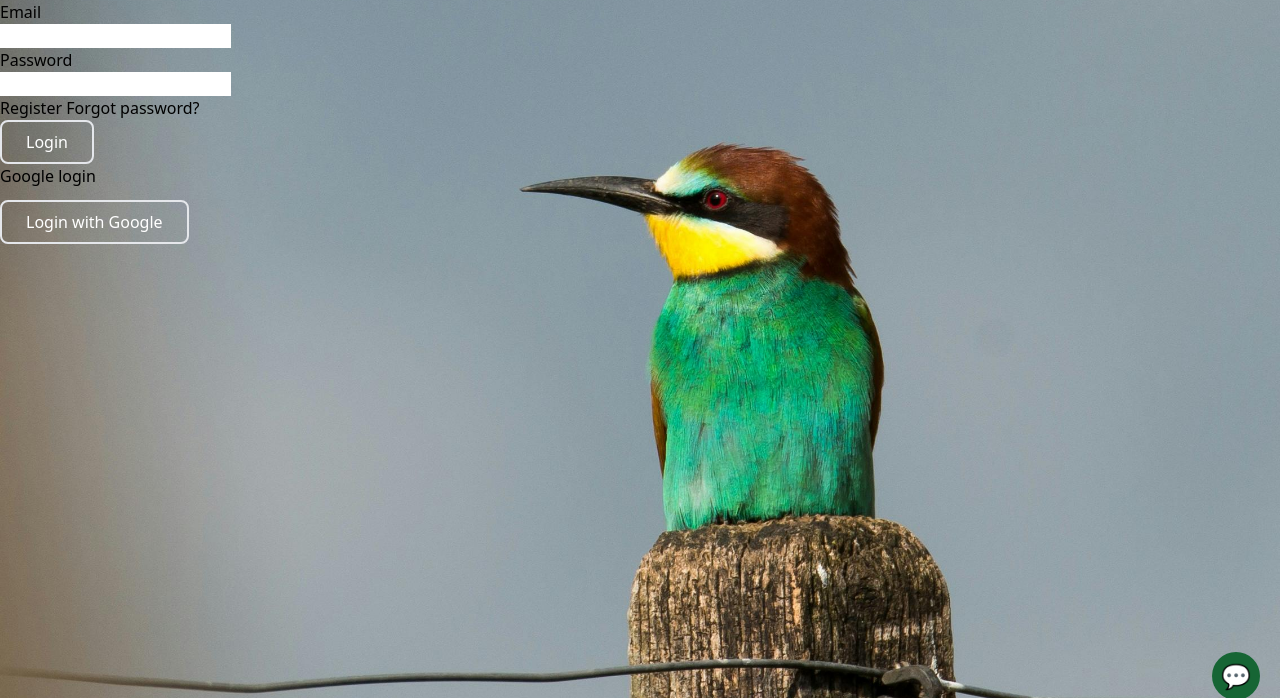
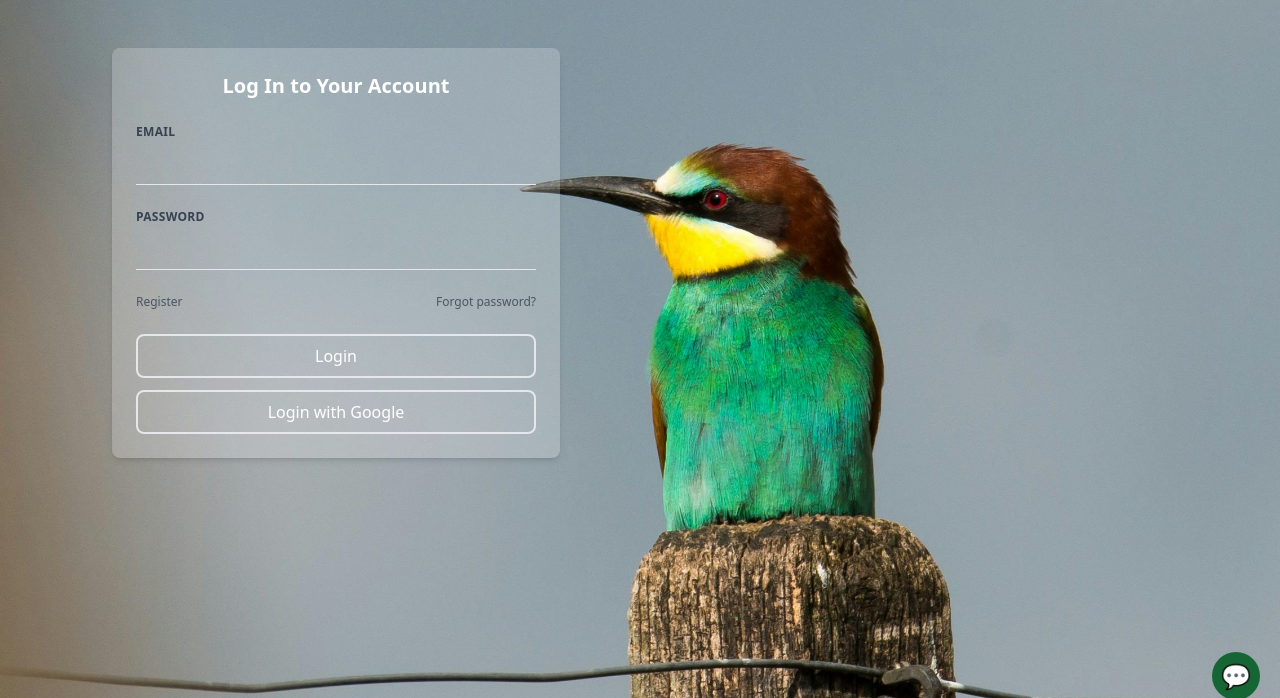
Before and after one commit to Korniev/AImageStore, a Django app: page /en/auth/login/ in a window 1280 px wide; the page is wider, and only the part inside the window is pictured. Shown: the part 80-778 px from the top of that part. Run offline with Django 5.2, Linux system fonts and the light colour scheme; style sheets or scripts are compiled from the project's sources; some libraries are stand-ins or nearby versions.

Commit message:
added log in form

```diff
--- a/aimagestore/accounts/templates/accounts/login.html
+++ b/aimagestore/accounts/templates/accounts/login.html
@@ -10,44 +10,59 @@
 {% endblock %}
 
 {% block content %}
-<form class="form-login" method="post">
+<div class="absolute top-[8rem] left-[7rem] transform w-full">
+    <form class="form-login max-w-md bg-white/20 shadow-md rounded-lg p-6" method="post">
+        {% csrf_token %}
 
-    {% csrf_token %}
-    <div class="form-area">
-        <p class="data-name">{% trans "Email" %}</p>
-        {{ form.email }}
+        <h2 class="text-xl text-white font-extrabold text-center mb-6">{% trans "Log In to Your Account" %}</h2>
+
+        <div class="form-area mb-6">
+            <label for="email" class="block uppercase tracking-wide text-gray-700 text-xs font-bold mb-2">
+                {% trans "Email" %}
+            </label>
+            <input type="email" name="email"
+                   class="appearance-none block w-full bg-transparent border-b border-white-900 text-gray-700 focus:outline-none focus:border-white py-2 px-4 leading-tight">
             {% if form.errors.email %}
-        <p class="error-message">{{ form.errors.email }}</p>
-        {% endif %}
-    </div>
-    <div class="form-area">
-        <p class="data-name">{% trans "Password" %}</p>
-        {{ form.password }}
-        {% if form.errors.password %}
-        <p class="error-message">{{ form.errors.password }}</p>
+            <p class="error-message text-red-500 text-xs italic">{{ form.errors.email }}</p>
             {% endif %}
         </div>
 
-    <div class="other-options">
-        <a class="login__link" href="{% url 'accounts:register' %}">{% trans "Register" %}</a>
-        <a class="login__link" href="{% url 'accounts:email' %}">{% trans "Forgot password?" %}</a>
+        <div class="form-area mb-6">
+            <label for="password" class="block uppercase tracking-wide text-gray-700 text-xs font-bold mb-2">
+                {% trans "Password" %}
+            </label>
+            <input type="password" name="password"
+                   class="appearance-none block w-full bg-transparent border-b border-white-900 text-gray-700 focus:outline-none focus:border-white py-2 px-4 leading-tight">
+            {% if form.errors.password %}
+            <p class="error-message text-red-500 text-xs italic">{{ form.errors.password }}</p>
+            {% endif %}
+        </div>
+
+        <div class="other-options mb-6 flex justify-between">
+            <a class="login__link text-xs text-gray-600 hover:underline" href="{% url 'accounts:register' %}">{% trans "Register" %}</a>
+            <a class="login__link text-xs text-gray-600 hover:underline" href="{% url 'accounts:email' %}">{% trans "Forgot password?" %}</a>
         </div>
 
         {% if form.errors and form.non_field_errors %}
-    <p>{{form.non_field_errors}}</p>
+        <p class="text-red-500 text-xs italic">{{form.non_field_errors}}</p>
         {% endif %}
 
         {% if messages %}
         {% for message in messages %}
-    <p>{{ message }}</p>
+        <p class="text-green-500 text-xs italic">{{ message }}</p>
         {% endfor %}
         {% endif %}
-    <button class="text-white btn-custom px-6 py-2 rounded-lg hover:border-white border-2 transition duration-300" type="submit">{% trans "Login" %}</button>
+
+        <button class="text-white btn-custom w-full px-6 py-2 rounded-lg hover:border-white border-2 transition duration-300"
+                type="submit">
+            {% trans "Login" %}
+        </button>
+
+<!--        <h3 class="mt-6 text-center font-semibold text-lg">{% trans "Google login" %}</h3>-->
+        <a href="https://accounts.google.com/o/oauth2/v2/auth/oauthchooseaccount?client_id=536660690040-qu2jqju4uoh9fhs4i5q4dtcb0a19qvgo.apps.googleusercontent.com&redirect_uri=http%3A%2F%2F127.0.0.1%3A8000%2Fen%2Faccounts%2Fgoogle%2Flogin%2Fcallback%2F&scope=email%20profile&response_type=code&state=nfVeG8eUnfm4gYYW&access_type=online&service=lso&o2v=2&ddm=0&flowName=GeneralOAuthFlow"
+           class="text-white btn-custom w-full px-6 py-2 rounded-lg hover:border-white border-2 transition duration-300 inline-block mt-3 text-center">
+            {% trans "Login with Google" %}
+        </a>
     </form>
-
-<h3>Google login</h3>
-<a href="https://accounts.google.com/o/oauth2/v2/auth/oauthchooseaccount?client_id=536660690040-qu2jqju4uoh9fhs4i5q4dtcb0a19qvgo.apps.googleusercontent.com&redirect_uri=http%3A%2F%2F127.0.0.1%3A8000%2Fen%2Faccounts%2Fgoogle%2Flogin%2Fcallback%2F&scope=email%20profile&response_type=code&state=nfVeG8eUnfm4gYYW&access_type=online&service=lso&o2v=2&ddm=0&flowName=GeneralOAuthFlow"
-    class="text-white btn-custom px-6 py-2 rounded-lg hover:border-white border-2 transition duration-300 inline-block mt-3">
-    {% trans "Login with Google" %}</a>
-
+</div>
 {% endblock %}
--- a/aimagestore/static/css/style.css
+++ b/aimagestore/static/css/style.css
@@ -648,6 +648,10 @@ video {
   left: 2rem;
 }
 
+.left-\[7rem\] {
+  left: 7rem;
+}
+
 .right-0 {
   right: 0px;
 }
@@ -674,6 +678,10 @@ video {
 
 .top-\[5rem\] {
   top: 5rem;
+}
+
+.top-\[8rem\] {
+  top: 8rem;
 }
 
 .z-50 {
@@ -890,12 +910,20 @@ video {
   max-width: 5rem;
 }
 
+.max-w-2xl {
+  max-width: 42rem;
+}
+
 .max-w-3xl {
   max-width: 48rem;
 }
 
 .max-w-lg {
   max-width: 32rem;
+}
+
+.max-w-md {
+  max-width: 28rem;
 }
 
 .max-w-sm {
@@ -971,6 +999,12 @@ video {
 
 .resize {
   resize: both;
+}
+
+.appearance-none {
+  -webkit-appearance: none;
+     -moz-appearance: none;
+          appearance: none;
 }
 
 .flex-col {
@@ -1063,6 +1097,10 @@ video {
   border-width: 2px;
 }
 
+.border-b {
+  border-bottom-width: 1px;
+}
+
 .border-none {
   border-style: none;
 }
@@ -1203,6 +1246,10 @@ video {
 .bg-white {
   --tw-bg-opacity: 1;
   background-color: rgb(255 255 255 / var(--tw-bg-opacity));
+}
+
+.bg-white\/20 {
+  background-color: rgb(255 255 255 / 0.2);
 }
 
 .bg-white\/30 {
@@ -1274,6 +1321,10 @@ video {
   padding: 10rem;
 }
 
+.p-6 {
+  padding: 1.5rem;
+}
+
 .px-4 {
   padding-left: 1rem;
   padding-right: 1rem;
@@ -1363,6 +1414,11 @@ video {
   line-height: 1.75rem;
 }
 
+.text-xs {
+  font-size: 0.75rem;
+  line-height: 1rem;
+}
+
 .font-bold {
   font-weight: 700;
 }
@@ -1375,6 +1431,10 @@ video {
   font-weight: 600;
 }
 
+.uppercase {
+  text-transform: uppercase;
+}
+
 .capitalize {
   text-transform: capitalize;
 }
@@ -1389,6 +1449,10 @@ video {
 
 .leading-tight {
   line-height: 1.25;
+}
+
+.tracking-wide {
+  letter-spacing: 0.025em;
 }
 
 .text-black {
@@ -1396,6 +1460,11 @@ video {
   color: rgb(0 0 0 / var(--tw-text-opacity));
 }
 
+.text-gray-600 {
+  --tw-text-opacity: 1;
+  color: rgb(75 85 99 / var(--tw-text-opacity));
+}
+
 .text-gray-700 {
   --tw-text-opacity: 1;
   color: rgb(55 65 81 / var(--tw-text-opacity));
```
Also changed, not shown: other parts of aimagestore/static/css/style.css (+57 -0 lines). Lines whose indentation alone changed are shown as unchanged.
